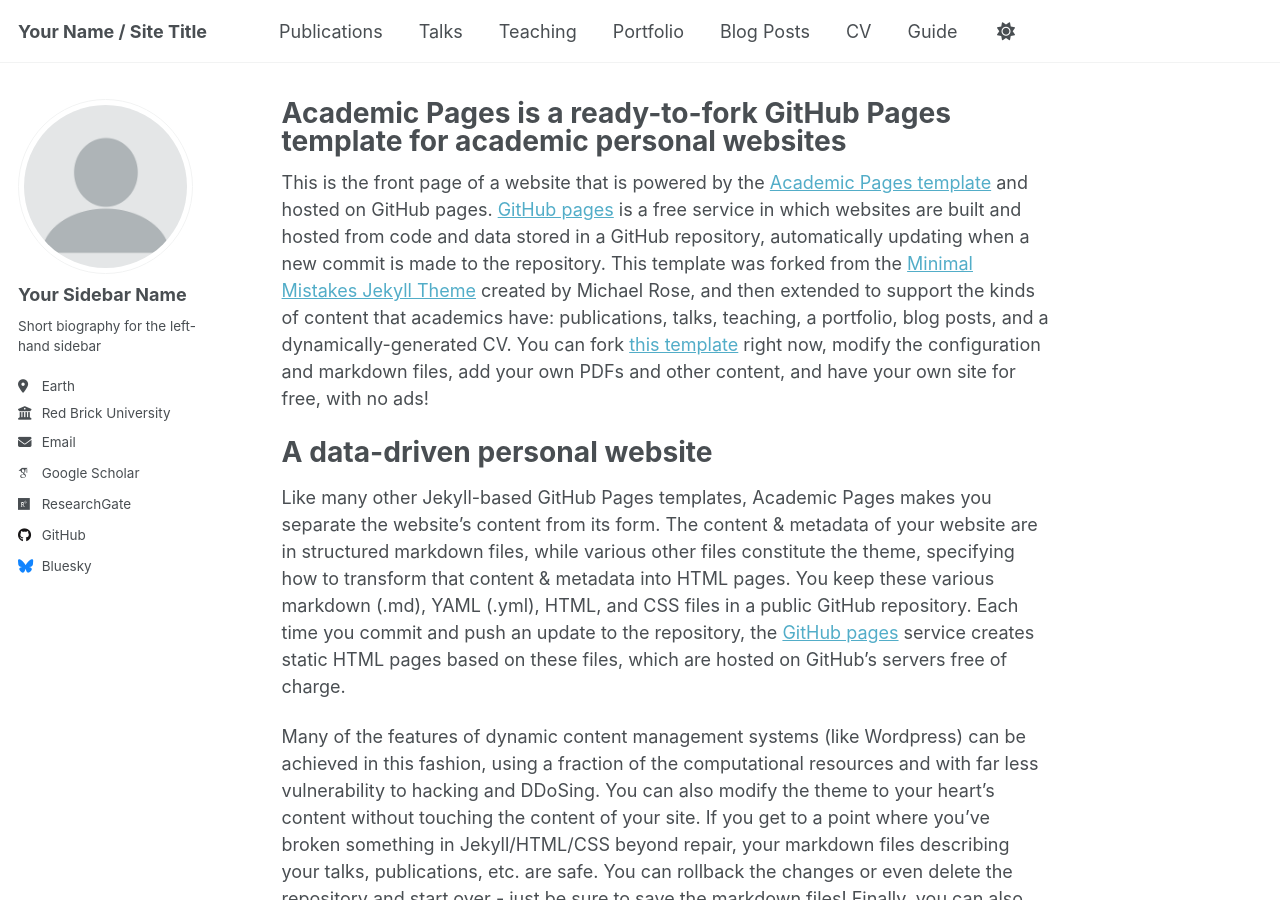
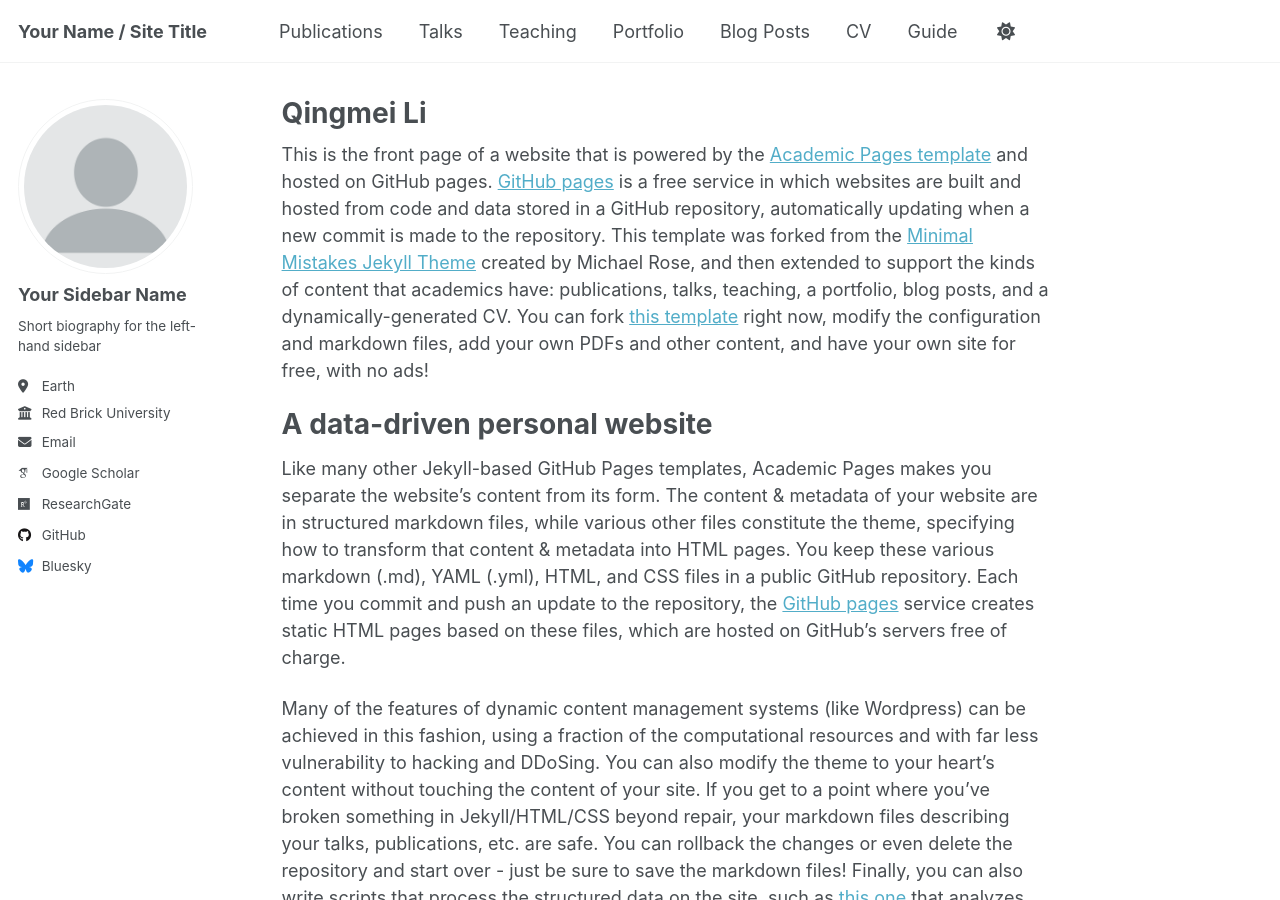
Before and after one commit to QingmeiLi/QingmeiLi.github.io, a Jekyll site: the page built from _pages/about.md, in a window 1280 px wide and 900 px high. Built offline with Jekyll 4.4.1, drawn with Linux system fonts in a browser that asks for light colours; some web fonts are replaced.

Commit message:
Update about.md

```diff
--- a/_pages/about.md
+++ b/_pages/about.md
@@ -1,6 +1,6 @@
 ---
 permalink: /
-title: "Academic Pages is a ready-to-fork GitHub Pages template for academic personal websites"
+title: "Qingmei Li"
 author_profile: true
 redirect_from:
   - /about/
```
